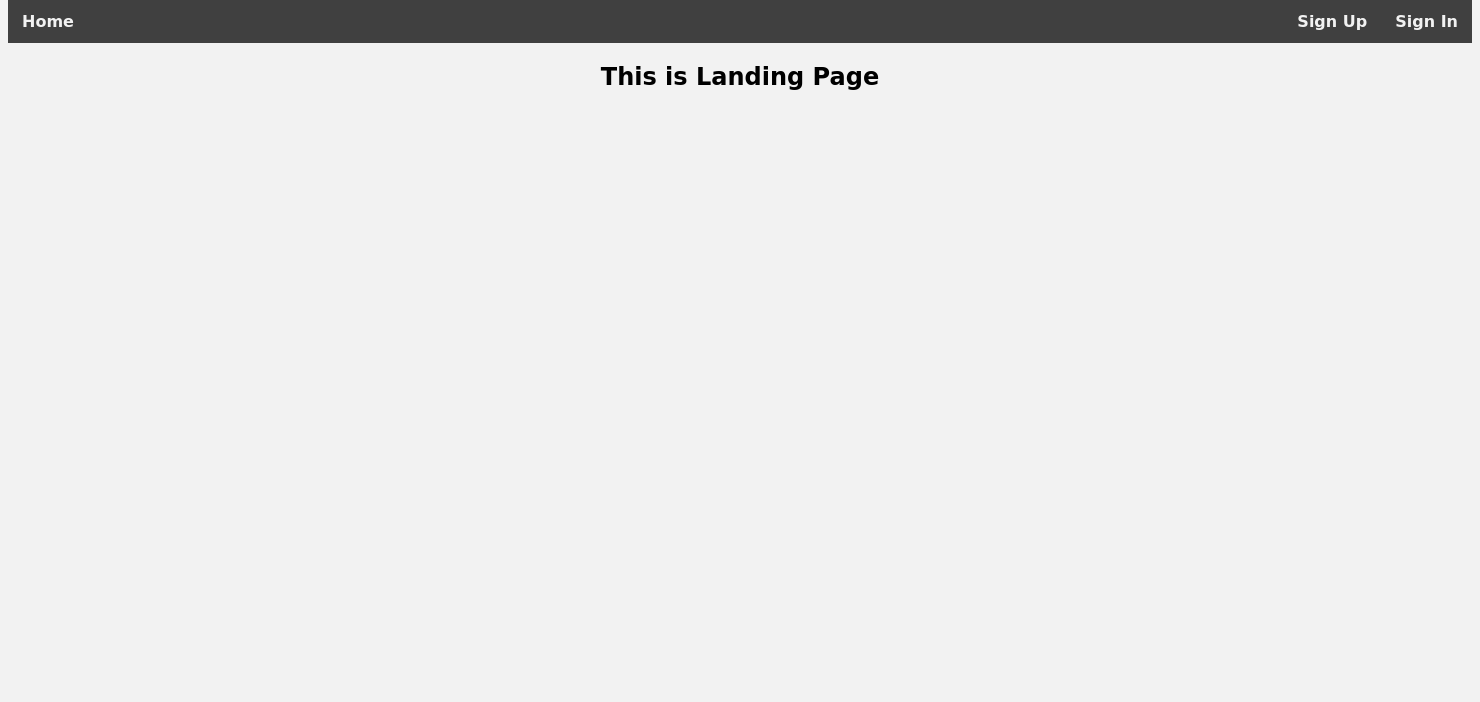
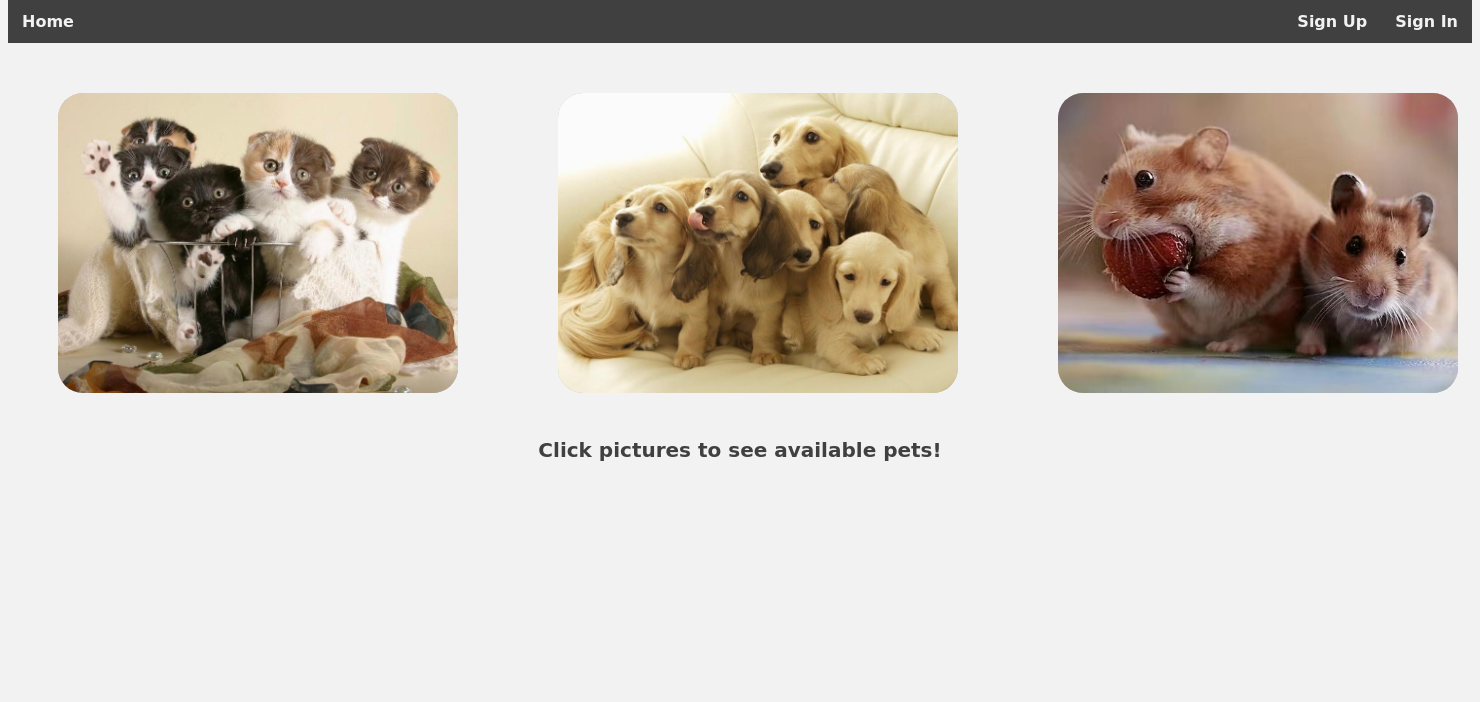
Before and after one commit to LilyYin17/LLY_Animal_Adoption, a Flask app: page / in a window 1480 px wide. Shown: the part 225-927 px from the top of the page. Before the commit the page ends 315 px from the top, so only its background shows below. Run offline with Flask 2, Linux system fonts and the light colour scheme.

Commit message:
add three static blocks leading to different kinds of pets' pages on landing page, and modified their stylying

```diff
--- a/static/style.css
+++ b/static/style.css
@@ -42,3 +42,91 @@ body {
 .topnav-right {
     float: right;
 }
+
+.catDiv {
+    height: 300px;
+    width: 400px;
+    border-radius: 25px;
+    background-color: #bfbfbf;
+    position: relative;
+    top: 50px;
+    left: 50px;
+}
+
+.dogDiv {
+    height: 300px;
+    width: 400px;
+    border-radius: 25px;
+    background-color: #bfbfbf;
+    position: relative;
+    top: -250px;
+    left: 550px;
+}
+
+.otherDiv {
+    height: 300px;
+    width: 400px;
+    border-radius: 25px;
+    background-color: #bfbfbf;
+    position: relative;
+    top: -550px;
+    left: 1050px;
+}
+
+.image {
+  opacity: 1;
+  display: block;
+  width: 100%;
+  height: auto;
+  transition: .5s ease;
+  backface-visibility: hidden;
+}
+
+.middle {
+  transition: .5s ease;
+  opacity: 0;
+  position: absolute;
+  top: 50%;
+  left: 50%;
+  transform: translate(-50%, -50%);
+  -ms-transform: translate(-50%, -50%)
+}
+
+.catDiv:hover .image {
+  opacity: 0.3;
+}
+
+.catDiv:hover .middle {
+  opacity: 1;
+}
+
+.dogDiv:hover .image {
+  opacity: 0.3;
+}
+
+.dogDiv:hover .middle {
+  opacity: 1;
+}
+
+.otherDiv:hover .image {
+  opacity: 0.3;
+}
+
+.otherDiv:hover .middle {
+  opacity: 1;
+}
+
+.text {
+  background-color: #404040;
+  color: white;
+  font-size: 15px;
+  padding: 15px 30px;
+}
+
+.hintDiv {
+    font-size: 125%;
+    font-weight: bold;
+    color: #404040;
+    position: relative;
+    top: -525px;
+}
--- a/templates/landing_page.j2
+++ b/templates/landing_page.j2
@@ -1,4 +1,27 @@
 {% extends 'layouts/main.j2' %}
 {% block content %}
-    <h2> This is Landing Page </h2>
+    <div class="catDiv">
+        <img src="/static/images/cat1.jpg" class="image" style="width:100%;border-radius: 25px;">
+        <div class="middle">
+            <div class="text">Browse Cats</div>
+        </div>
+    </div>
+
+    <div class="dogDiv">
+        <img src="/static/images/dog1.jpg" class="image" style="width:100%;border-radius: 25px;">
+        <div class="middle">
+            <div class="text">Browse Dogs</div>
+        </div>
+    </div>
+
+    <div class="otherDiv">
+        <img src="/static/images/other1.jpg" class="image" style="width:100%;border-radius: 25px;">
+        <div class="middle">
+            <div class="text">Browse Other Pets</div>
+        </div>
+    </div>
+
+    <div class="hintDiv">
+        <p>Click pictures to see available pets!</p>
+    </div>
 {% endblock %}
```
Also changed, not shown: static/images/cat1.jpg (added), static/images/dog1.jpg (added), static/images/other1.jpg (added).
